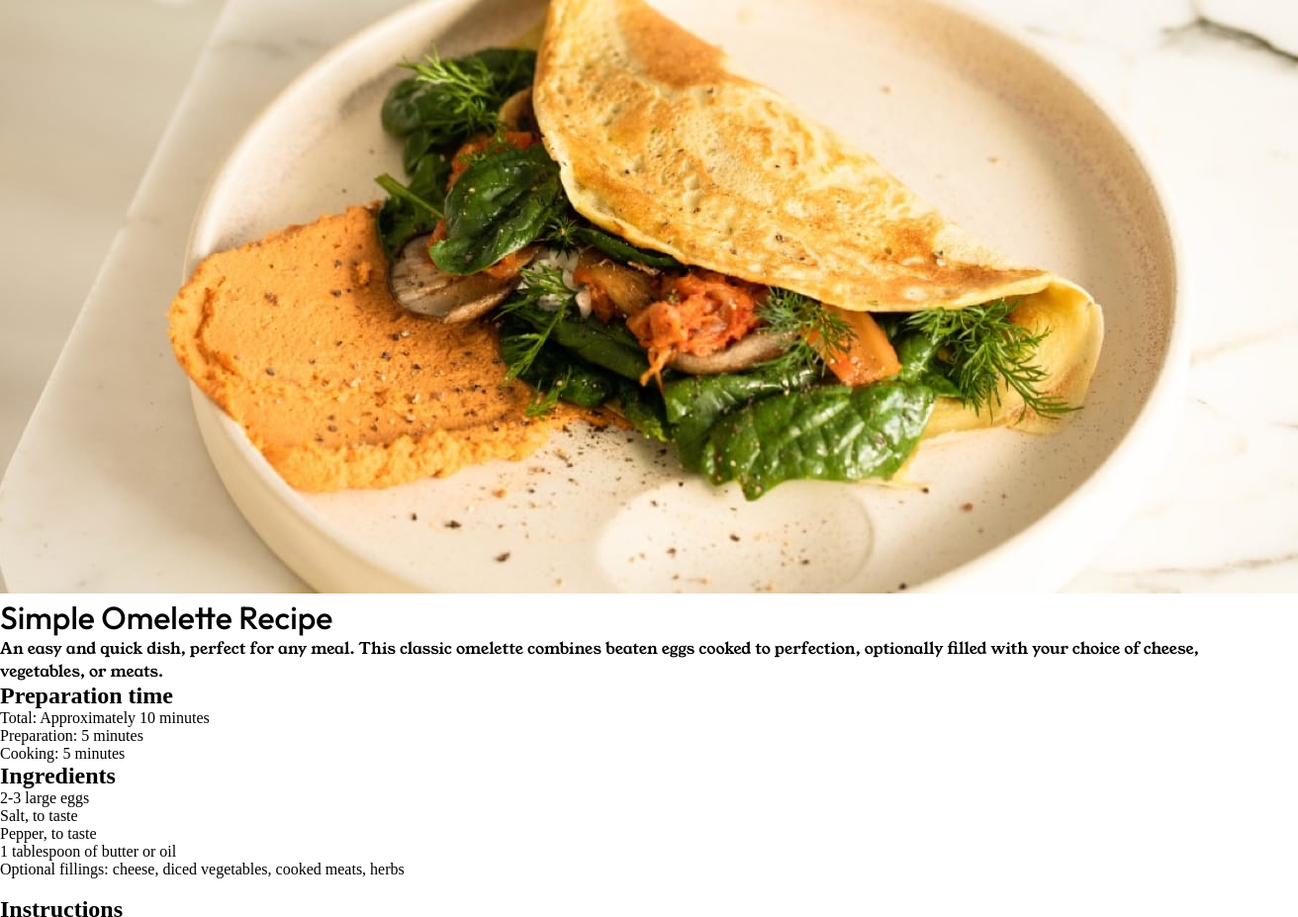
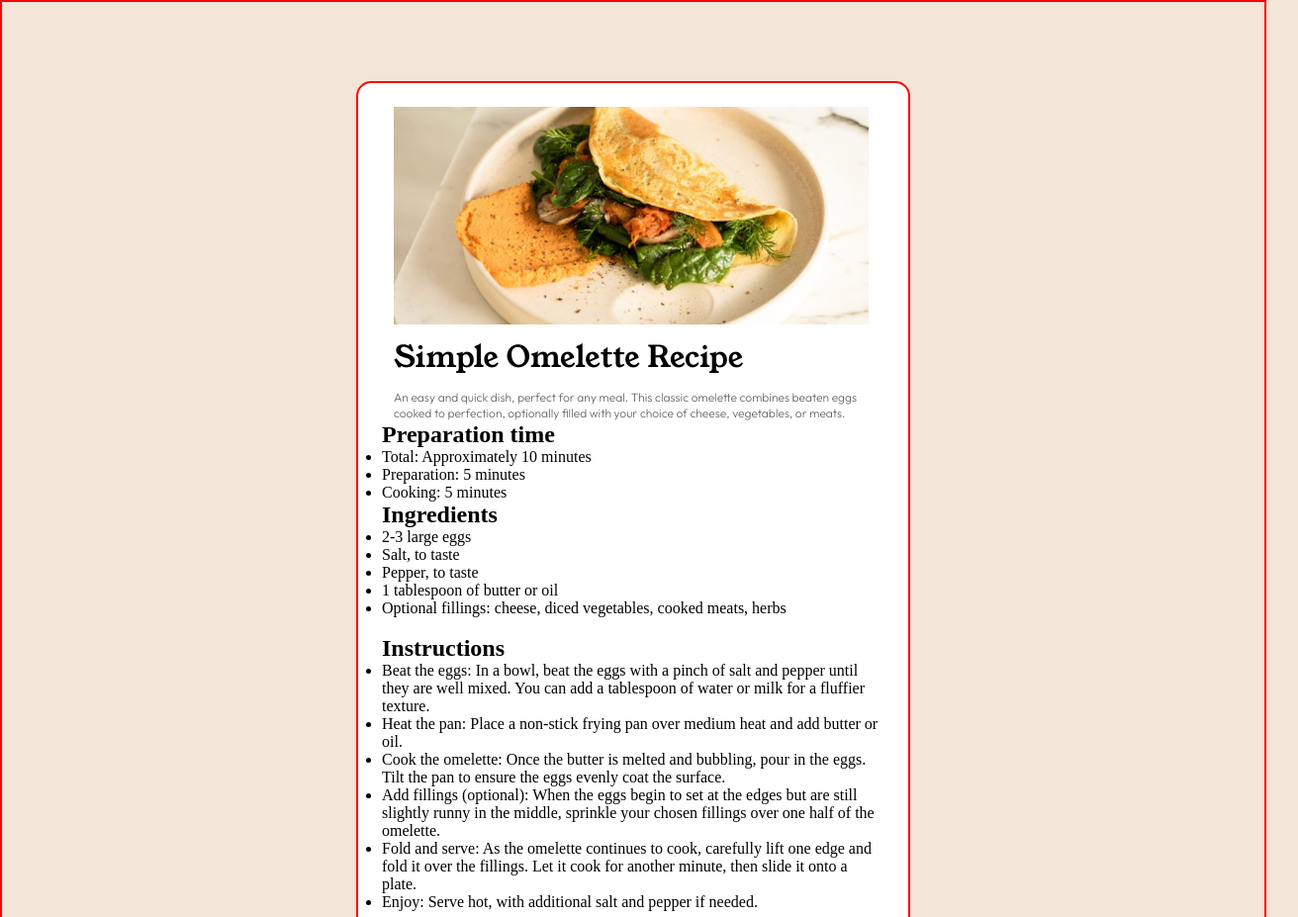
Before and after one commit to mohamedballa/Recipe-page-main, a plain HTML site: page index.html in a window 1280 px wide. Shown: the top 927 px of the page at 99% size, 1312 px wide, since content can reach past the window. Drawn offline with Linux system fonts and the light colour scheme; a web font is replaced by a local one.

Commit message:
continue the styling

```diff
--- a/index.html
+++ b/index.html
@@ -27,7 +27,7 @@
 
 <body>
   <main class="main-container">
-
+    <div class="recipe-container">
       <div class="head-container">
         <img src="./assets/images/image-omelette.jpeg" alt="">
         <h1 class="header"> Simple Omelette Recipe</h1>
@@ -107,7 +107,7 @@
           </tr>
         </table>
       </div>
-
+    </div>
   </main>
   <div class="attribution">
     Challenge by <a href="https://www.frontendmentor.io?ref=challenge" target="_blank">Frontend Mentor</a>.
--- a/style.css
+++ b/style.css
@@ -32,6 +32,7 @@
     --white:hsl(0, 0%, 100%);
     --test-1:lightgreen;
     --border-test:red;
+	--borderTest: 2px solid red;
 
     /*other color variables*/
 	--stone-100: hsl(30, 54%, 90%);
@@ -47,14 +48,11 @@
 	--max-width-Desktop: 1440px;
 	--max-widht-mobile:375px;
 
+	--font-size:16px;
+
 
 }
 
-body{
-	box-sizing: border-box;
-	margin: 0;
-	padding: 0;
-}
 /*@font-face{font-family:; src:url();}*/
 @font-face {
 	font-family: "Young serif";
@@ -96,13 +94,58 @@ body{
 	font-family: "Outfit-Thin";
 	src: url("./assets/fonts/outfit/static/Outfit-Thin.ttf");
 }
-.attributions{
-	margin-bottom: 0;
+.attribution{
+	margin-top:15rem;
 }
-h1{
-	font-family: var(--font-outfit-Medium);
-	font-weight: 300;
+body{
+	box-sizing: border-box;
+	margin: 0;
+	padding: 0;
+	background:#f3e5d8 ;
 }
-p{
-	font-family: var(--font-young);
+
+.main-container{
+	display: grid;
+	place-content: center;
+	align-content: center;
+	border:var(--borderTest);
+	width: 100%;
+	height: 100%;
 }
+.recipe-container{
+	background-color:var(--white);
+	width: 100%;
+	height: 100%;
+	margin-top:5rem;
+	margin-bottom: 5rem;
+	max-width: 35rem;
+	border: var(--borderTest);
+	padding: 1.5rem;
+	border-radius: var(--border-radius);
+
+}
+.head-container{
+	display: grid;
+	justify-content: center;
+	align-items: center;
+	padding-left:0.75rem;
+}
+img {
+	width: 100%;
+	max-width: 30rem;
+}
+.header{
+	font-family: var(--font-young) ;
+	font-weight: 100;
+	font-size: 30px;
+	margin: 0.75rem 0 0.75rem;
+	color: var(--black);
+}
+.parag{
+	font-size: var(--font-size);
+	color: #696968;
+	font-size:12px;
+	font-weight: 400;
+	line-height: 1rem;
+	font-family: var(--font-outfit-light);
+}
```
Lines whose indentation alone changed are shown as unchanged.
